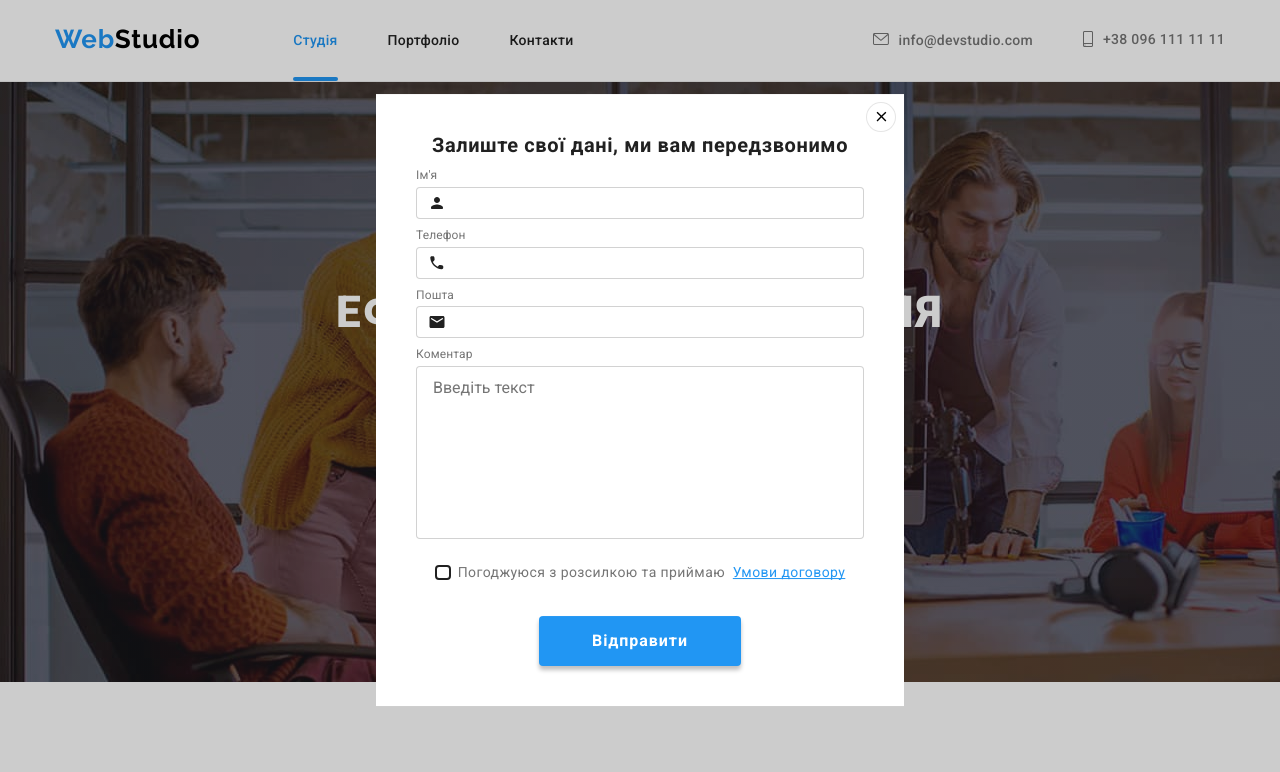
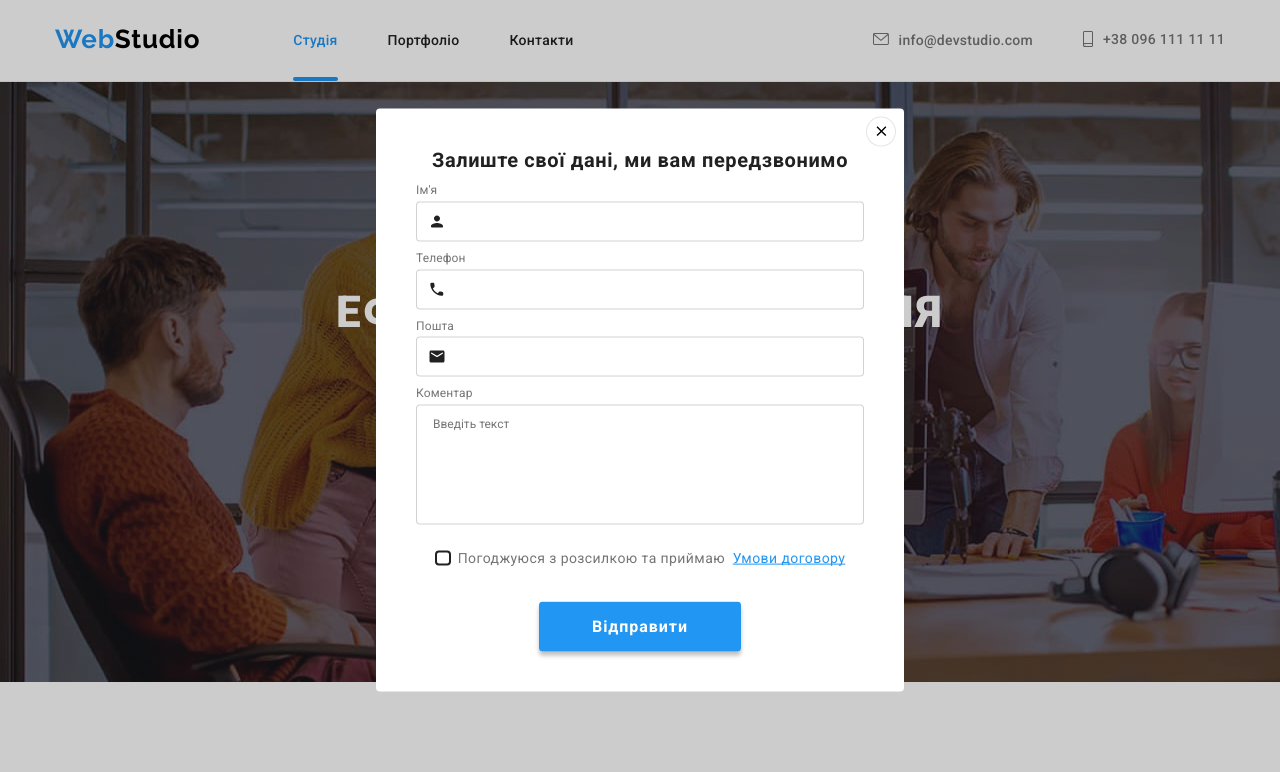
Before and after one commit to AndrewGrebeniuk/goit-markup-hw-06, a plain HTML site: page index.html in a window 1280 px wide. Both pictures are taken after a click on the button "Замовити послугу". Shown: the top 772 px of the page. Drawn offline with nearby package versions, Linux system fonts and the light colour scheme.

Commit message:
hw-06-vers02

```diff
--- a/css/styles.css
+++ b/css/styles.css
@@ -638,12 +638,12 @@ background-color: #FFFFFF ;
 }
 
 .footer-input input{
-    /* display: block; */
+
     border: 1px solid rgba(255, 255, 255, 0.3);
     border-radius: 4px;
     background-color: #2F303A;
     padding: 16px;
-
+    color: #FFFFFF;
     width: 358px;
     margin-right: 12px;
 }
@@ -844,7 +844,7 @@ background-color: #FFFFFF ;
     top: 50%;
     left: 50%;
     transform: translate(-50%, -50%) scale(1);
-
+    border-radius: 4px;
     min-height: 581px;
     min-width: 528px;
     padding: 0px;
@@ -914,8 +914,8 @@ background-color: #FFFFFF ;
 }
 
 .form-input{
-    min-width: 422px;
-    height: 16px;
+
+    height: 40px;
     border: 1px solid rgba(33, 33, 33, 0.2);
     border-radius: 4px;
     padding-top: 15px;
@@ -965,12 +965,26 @@ background-color: #FFFFFF ;
     color: #757575;
 }
 
-.form-field textarea{
+/* .form-field textarea{
     margin-bottom: 0px;
     border: 1px solid rgba(33, 33, 33, 0.2);
     border-radius: 4px;
     padding: 12px 16px;
+    height: 120px;
+    font-size: 12px;
     transition: outline 250ms cubic-bezier(0.4, 0, 0.2, 1);
+
+} */
+
+.comment{
+    margin-bottom: 0px;
+    border: 1px solid rgba(33, 33, 33, 0.2);
+    border-radius: 4px;
+    padding: 12px 16px;
+    height: 120px;
+    font-size: 12px;
+    transition: outline 250ms cubic-bezier(0.4, 0, 0.2, 1);
+
 
 }
 
```
